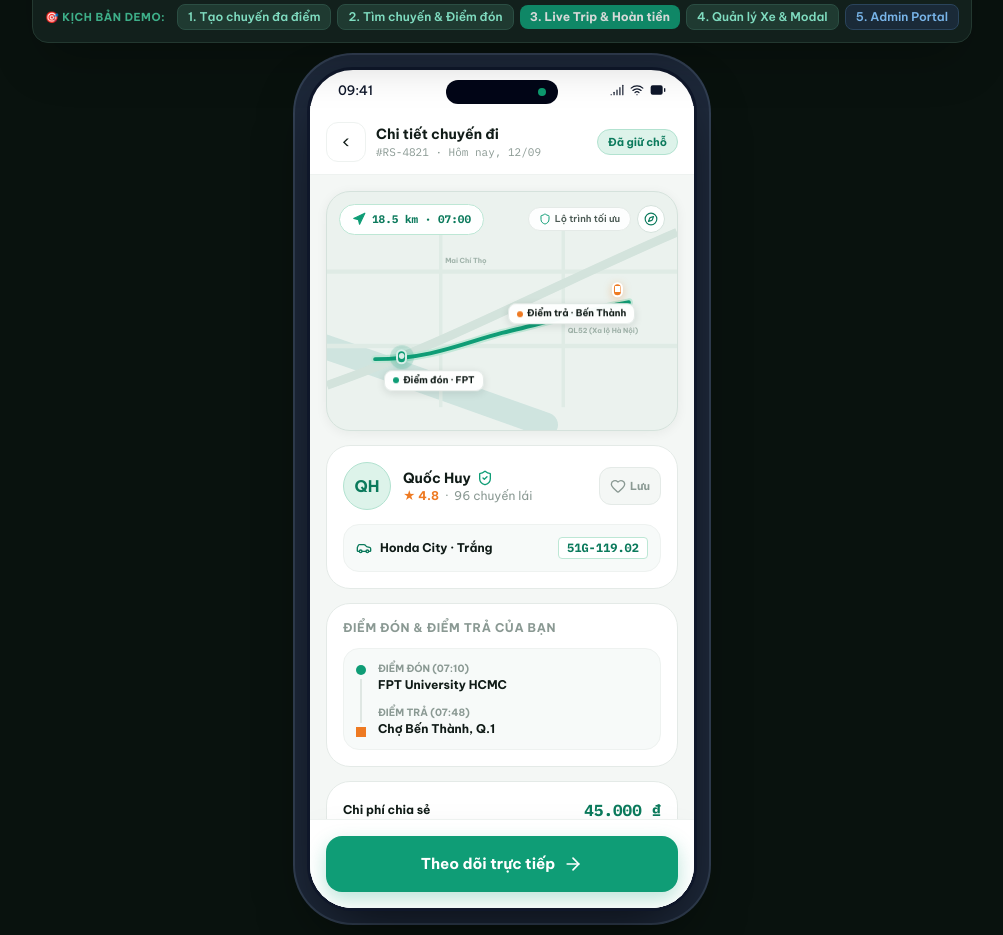
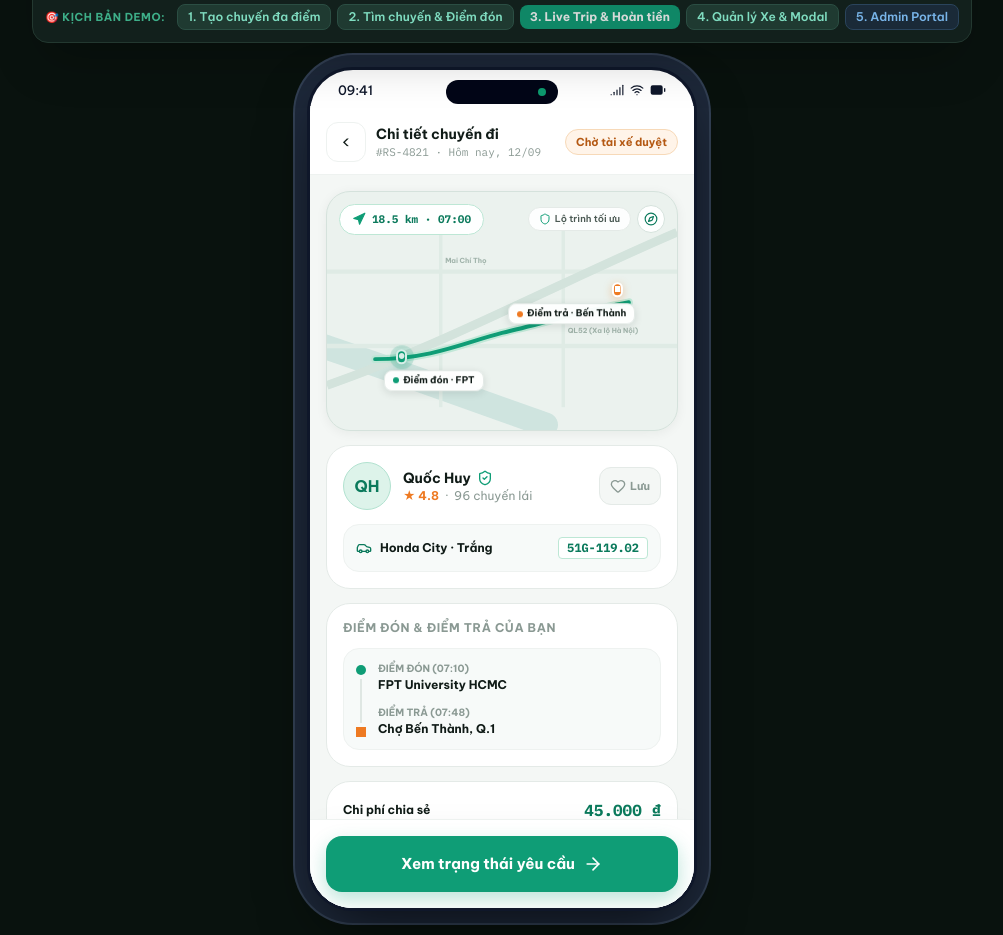
Before and after one commit to ndphuy/FeForFigma, a React (Vite) app: page /#/shared/trip-detail in a window 1280 px wide. Shown: the part 140-1075 px from the top of the page, without its empty margins (138-1141 px from the left). Built offline with nearby package versions, Linux system fonts and the light colour scheme.

Commit message:
feat: enhance trip filtering and booking status display in SearchResults and TripDetailView components

```diff
--- a/src/pages/passenger/SearchResults.jsx
+++ b/src/pages/passenger/SearchResults.jsx
@@ -393,7 +393,20 @@ export const SearchResults = () => {
   const [draftFilters, setDraftFilters] = useState(initialFilters);
   const [isEditing, setIsEditing] = useState(false);
 
-  const sortedTrips = useMemo(() => [...trips].sort((a, b) => {
+  // Filters actually narrow the list now — they used to only relabel the chips.
+  const filteredTrips = useMemo(() => trips.filter((trip) => {
+    if (filters.maxPrice !== 'all' && trip.priceVnd > Number(filters.maxPrice)) return false;
+    if (filters.minRating !== 'all' && (trip.driverTrustScore || 0) < Number(filters.minRating)) return false;
+    if (Number(filters.seats) > (trip.availableSeats || 0)) return false;
+    const walk = parseInt(RESULT_DETAILS[trip.id]?.walk || '200', 10);
+    if (walk > Number(filters.maxWalk)) return false;
+    if (filters.timeFrom && filters.timeTo && trip.departureTime) {
+      if (trip.departureTime < filters.timeFrom || trip.departureTime > filters.timeTo) return false;
+    }
+    return true;
+  }), [trips, filters]);
+
+  const sortedTrips = useMemo(() => [...filteredTrips].sort((a, b) => {
     if (sortBy === 'price') return a.priceVnd - b.priceVnd;
     if (sortBy === 'time') return a.departureTime.localeCompare(b.departureTime);
     if (sortBy === 'walk') {
@@ -402,9 +415,9 @@ export const SearchResults = () => {
       return walkA - walkB;
     }
     return b.matchPercentage - a.matchPercentage;
-  }), [sortBy, trips]);
+  }), [sortBy, filteredTrips]);
 
-  const topMatch = Math.max(...trips.map((trip) => trip.matchPercentage), 0);
+  const topMatch = Math.max(...filteredTrips.map((trip) => trip.matchPercentage), 0);
   const origin = searchFilter.origin || 'Đại học FPT Thành phố Hồ Chí Minh';
   const destination = searchFilter.destination || 'Chợ Bến Thành - Cổng Bắc';
 
--- a/src/pages/shared/TripDetailView.jsx
+++ b/src/pages/shared/TripDetailView.jsx
@@ -35,7 +35,11 @@ export const TripDetailView = () => {
     activeTrip,
     isWishlisted,
     toggleWishlist,
-    applyDirectDiscount
+    applyDirectDiscount,
+    bookings,
+    currentUser,
+    setActiveTripId,
+    setActiveBookingId
   } = useApp();
 
   const [showCancelSheet, setShowCancelSheet] = useState(false);
@@ -115,6 +119,51 @@ export const TripDetailView = () => {
     }
   ];
 
+  // Passenger's real booking status for THIS trip — drives the bottom CTA and header
+  // badge instead of assuming every trip viewed is already booked.
+  const myBooking = currentRole === 'passenger'
+    ? bookings.find((b) => b.tripId === trip.id && b.passengerId === currentUser.id
+        && ['pending', 'confirmed', 'pending_reschedule', 'completed'].includes(b.status))
+    : null;
+
+  const bookingStatusBadge = !myBooking
+    ? { label: 'Chưa đặt chỗ', bg: 'bg-[#F4F7F5]', fg: 'text-[#4B5A54]', border: 'border-[#E4EAE7]' }
+    : myBooking.status === 'pending'
+      ? { label: 'Chờ tài xế duyệt', bg: 'bg-[#FFF4E9]', fg: 'text-[#B45812]', border: 'border-[#F7D9B8]' }
+      : myBooking.status === 'pending_reschedule'
+        ? { label: 'Cần xác nhận lịch mới', bg: 'bg-[#FFF4E9]', fg: 'text-[#B45812]', border: 'border-[#F7D9B8]' }
+        : { label: 'Đã giữ chỗ', bg: 'bg-[#DDF3EA]', fg: 'text-[#0B7A5C]', border: 'border-[#B2E2D0]' };
+
+  const handlePrimaryAction = () => {
+    setActiveTripId(trip.id);
+    if (currentRole === 'driver') {
+      navigate('/driver/active-trip');
+      return;
+    }
+    if (!myBooking) {
+      navigate(`/passenger/request-booking/${trip.id}`);
+    } else if (myBooking.status === 'pending') {
+      setActiveBookingId(myBooking.id);
+      navigate(`/passenger/booking-pending/${trip.id}`);
+    } else if (myBooking.status === 'pending_reschedule') {
+      setActiveBookingId(myBooking.id);
+      navigate(`/passenger/booking-confirm/${trip.id}`);
+    } else {
+      setActiveBookingId(myBooking.id);
+      navigate('/passenger/live-tracking');
+    }
+  };
+
+  const primaryActionLabel = currentRole === 'driver'
+    ? 'Bắt đầu hành trình'
+    : !myBooking
+      ? 'Đặt chỗ ngay'
+      : myBooking.status === 'pending'
+        ? 'Xem trạng thái yêu cầu'
+        : myBooking.status === 'pending_reschedule'
+          ? 'Xem lịch mới cần xác nhận'
+          : 'Theo dõi trực tiếp';
+
   const handleOpenDiscount = (passenger) => {
     setDiscountPassenger(passenger);
     setDiscountPercentVal(20);
@@ -187,13 +236,21 @@ export const TripDetailView = () => {
           </button>
           <div className="flex flex-col">
             <span className="text-sm font-bold text-[#101B17]">Chi tiết chuyến đi</span>
-            <span className="text-[11px] text-[#8A9993] font-mono">#RS-4821 · {trip.departureDate}</span>
+            <span className="text-[11px] text-[#8A9993] font-mono">
+              {myBooking?.bookingCode ? `${myBooking.bookingCode} · ` : ''}{trip.departureDate}
+            </span>
           </div>
         </div>
 
-        <span className="px-2.5 py-1 rounded-full bg-[#DDF3EA] text-[#0B7A5C] text-[11px] font-bold border border-[#B2E2D0]">
-          {currentRole === 'driver' ? 'Chuyến của bạn' : 'Đã giữ chỗ'}
-        </span>
+        {currentRole === 'driver' ? (
+          <span className="px-2.5 py-1 rounded-full bg-[#DDF3EA] text-[#0B7A5C] text-[11px] font-bold border border-[#B2E2D0]">
+            Chuyến của bạn
+          </span>
+        ) : (
+          <span className={`px-2.5 py-1 rounded-full text-[11px] font-bold border ${bookingStatusBadge.bg} ${bookingStatusBadge.fg} ${bookingStatusBadge.border}`}>
+            {bookingStatusBadge.label}
+          </span>
+        )}
       </div>
 
       {/* Main Scrollable Content */}
@@ -496,14 +553,14 @@ export const TripDetailView = () => {
         )}
       </div>
 
-      {/* Sticky Bottom Action (Driver: Start Trip; Passenger: Live Tracking) */}
+      {/* Sticky Bottom Action — reflects the passenger's real booking status for this trip */}
       <div className="absolute left-0 right-0 bottom-0 bg-white p-4 border-t border-[#EEF2F0] shadow-2xl z-20">
         <button
           type="button"
-          onClick={() => navigate(currentRole === 'driver' ? '/driver/active-trip' : '/passenger/live-tracking')}
+          onClick={handlePrimaryAction}
           className="w-full h-14 bg-[#0F9D76] hover:bg-[#0B7A5C] text-white font-bold text-[15px] rounded-2xl shadow-[0_8px_20px_rgba(15,157,118,0.28)] flex items-center justify-center gap-2 transition-all active:scale-[0.99] cursor-pointer"
         >
-          <span>{currentRole === 'driver' ? 'Bắt đầu hành trình' : 'Theo dõi trực tiếp'}</span>
+          <span>{primaryActionLabel}</span>
           <ArrowRight className="w-5 h-5" />
         </button>
       </div>
```
